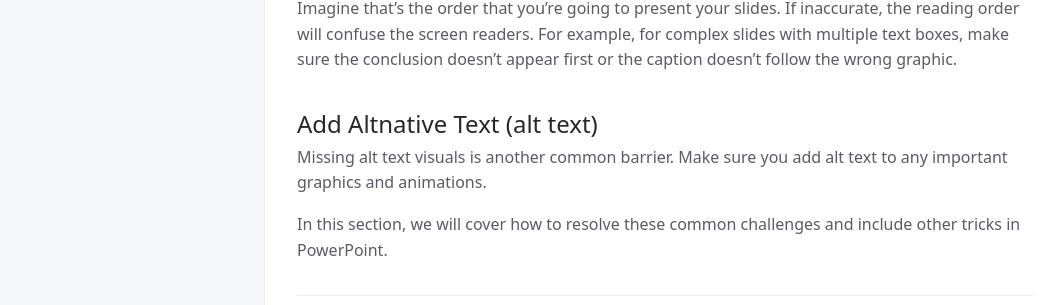
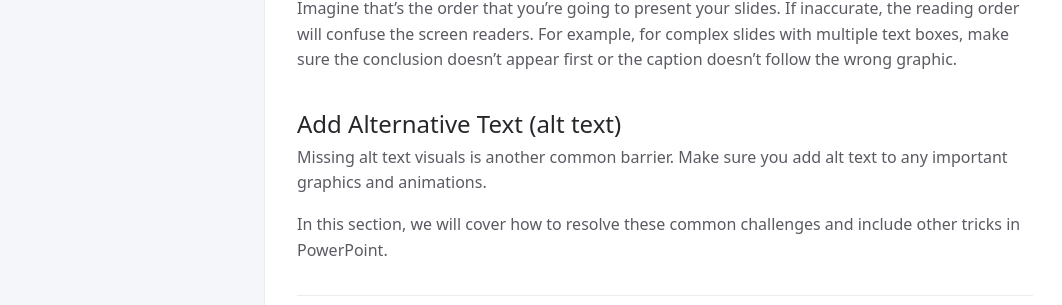
Before and after one commit to rrrrrrockpang/accessibility-guide, a Jekyll site: the page built from docs/PowerPoint/Introduction.md, in a window 1280 px wide and 1115 px high. Shown: the part 682-987 px from the top of the window, without its empty margins (107-1169 px from the left). Built offline with Jekyll 4.4.1, drawn with Linux system fonts in a browser that asks for light colours; cached includes are drawn as plain includes.

Commit message:
alternative text

```diff
--- a/docs/PowerPoint/Introduction.md
+++ b/docs/PowerPoint/Introduction.md
@@ -25,7 +25,7 @@ Check Accessibility is a feature that can flag several potential issues in your
 
 Selection/Reading Order impacts how a screen reader user reads your slide when reviewing it. Correct selection/reading order ensures that the screen reader will follow your presentation order. Imagine that’s the order that you’re going to present your slides. If inaccurate, the reading order will confuse the screen readers. For example, for complex slides with multiple text boxes, make sure the conclusion doesn’t appear first or the caption doesn’t follow the wrong graphic.
 
-## Add Altnative Text (alt text)
+## Add Alternative Text (alt text)
 
 Missing alt text visuals is another common barrier. Make sure you add alt text to any important graphics and animations.
 
```
